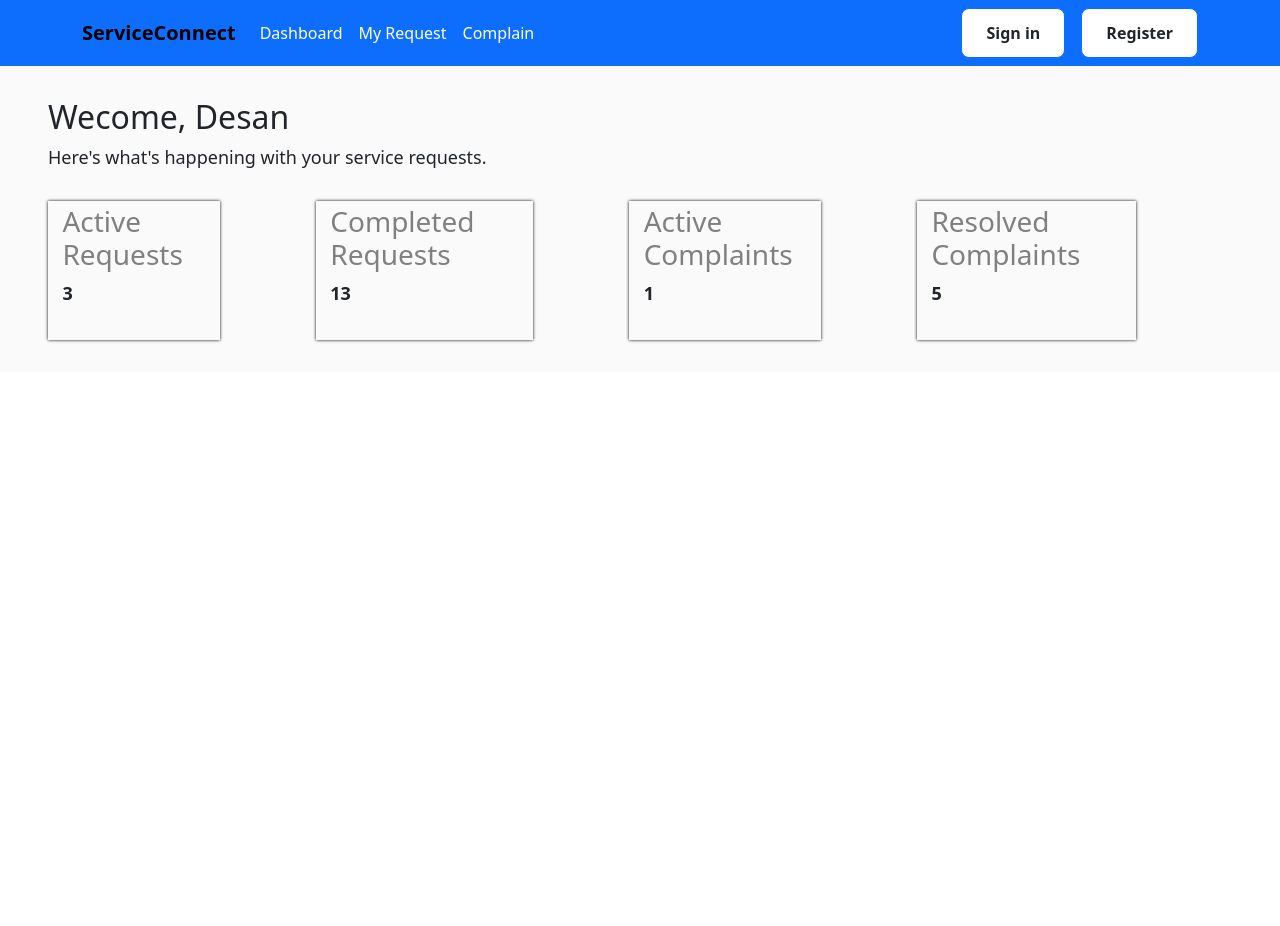
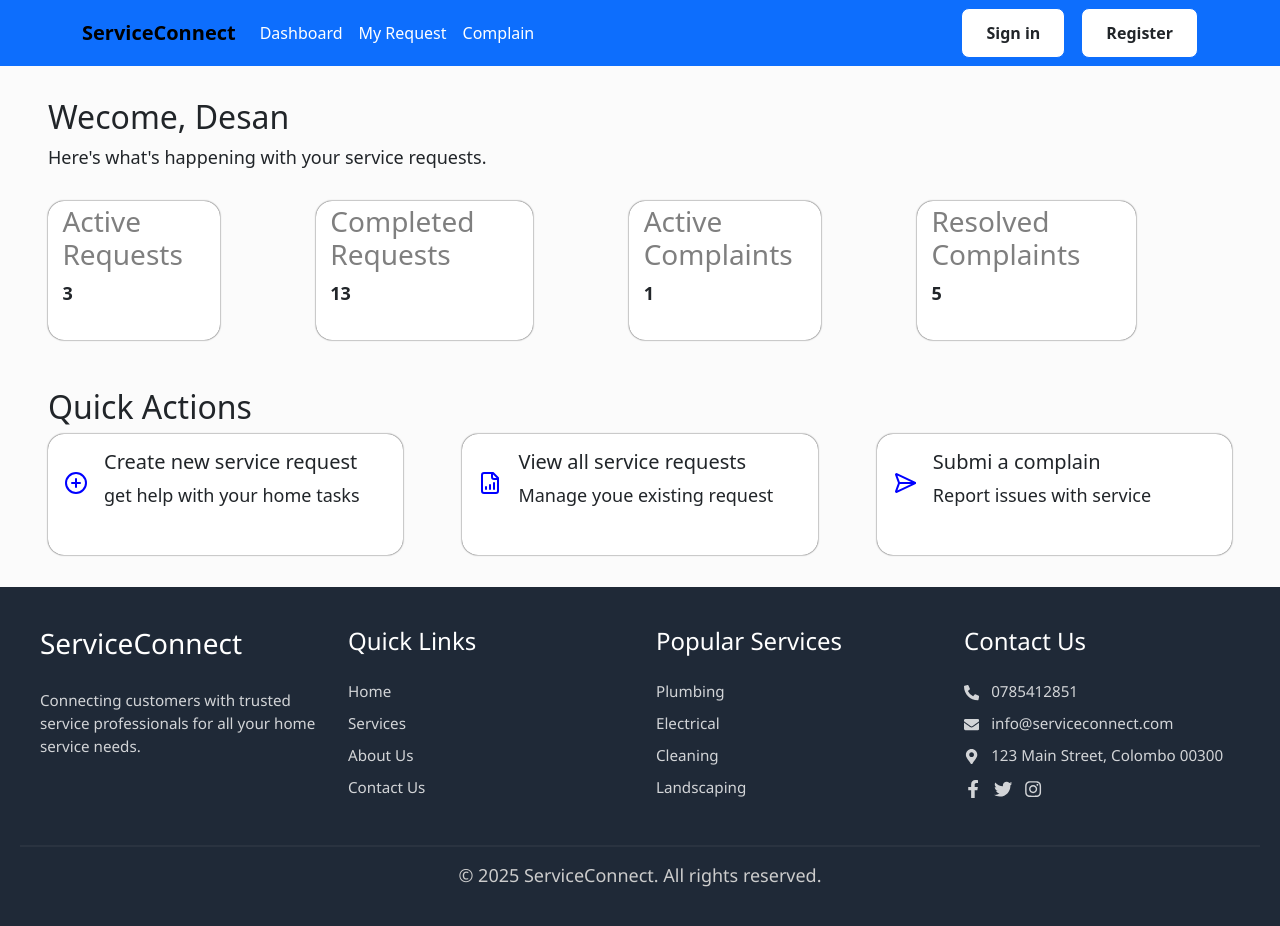
Before and after one commit to DesanDinsanda/ead-frontend, a React (Vite) app: page / in a window 1280 px wide. Shown: the top 926 px of the page. Before the commit the page ends 800 px from the top, so only its background shows below. Built offline with nearby package versions, Linux system fonts and the light colour scheme.

Commit message:
customer home

```diff
--- a/package.json
+++ b/package.json
@@ -12,6 +12,7 @@
   "dependencies": {
     "axios": "^1.10.0",
     "bootstrap": "^5.3.7",
+    "lucide-react": "^0.525.0",
     "react": "^19.1.0",
     "react-bootstrap": "^2.10.10",
     "react-dom": "^19.1.0",
--- a/src/Components/Customer/CustomerHome.jsx
+++ b/src/Components/Customer/CustomerHome.jsx
@@ -1,6 +1,9 @@
 import React from 'react'
 import Header from '../Header'
 import '../../Css/CustomerHome.css'
+import Footer from '../Footer'
+import { CirclePlus,FileChartColumnIncreasing,SendHorizontal } from 'lucide-react';
+
 
 function CustomerHome() {
   return (
@@ -30,10 +33,47 @@ function CustomerHome() {
             </div>
         </div>
 
-        <div>
+        <div className='quickActions'>
+            <h2>Quick Actions</h2>
+
+            <div className='allBoxes'>
+            <div className='actionBox'>
+
+                <div className='customerIcon'>
+                    <CirclePlus  />
+                </div>
+                <div>
+                    <h5>Create new service request</h5>
+                <p>get help with your home tasks</p>
+                </div>
+
+            </div>
+            <div className='actionBox'>
+                <div className='customerIcon'>
+                    <FileChartColumnIncreasing />
+                </div>
+                <div>
+                    <h5>View all service requests</h5>
+                    <p>Manage youe existing request</p>
+                </div>
+
+            </div>
+            <div className='actionBox'>
+                <div className='customerIcon'>
+                    <SendHorizontal />
+                </div>
+                <div>
+                <h5>Submi a complain </h5>
+                <p>Report issues with service</p>
+                </div>
+
+            </div>
+            </div>
 
         </div>
     </div>
+    <Footer/>
+
     </>
   )
 }
--- a/src/Css/CustomerHome.css
+++ b/src/Css/CustomerHome.css
@@ -1,23 +1,48 @@
 .mainContainer{
-    display: flex;
     align-items: center;
     padding: 2em 3em;
-    background-color: #FAFAFA;
+    background-color: #fbfbfb;
 }
 .welcomeBoxes{
     display: flex;
     align-items: center;
     justify-content:space-between;
+
 }
 .statbox{
-    box-shadow: 0px 0px 3px black;
+    box-shadow: 0px 0px 1.5px black;
     margin-right: 6em;
     padding: 0.2em 0.9em;
+    border-radius: 1em;
+    background-color: white;
 
 }
 .statbox h3{
-    color: grey;
+    color: #7f7f7f;
 }
 .statbox p{
     font-weight:bold;
 }
+
+.quickActions{
+    margin-top: 3em;
+}
+.allBoxes{
+    display: flex;
+    justify-content: space-between;
+}
+.actionBox{
+    display: flex;
+    border-radius: 1em;
+    box-shadow: 0px 0px 1.5px black;
+    padding: 1em 1em;
+    width: 30%;
+    background-color: white;
+}
+.customerIcon{
+    display: flex;
+    margin-top: 1.3em;
+    margin-right: 1em;
+    color: blue;
+
+}
```
Also changed, not shown: 1 other file (tests, documents, lock files or other folders).
